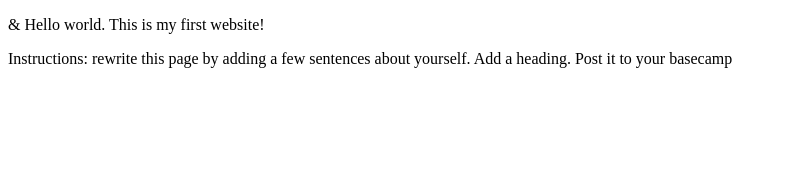
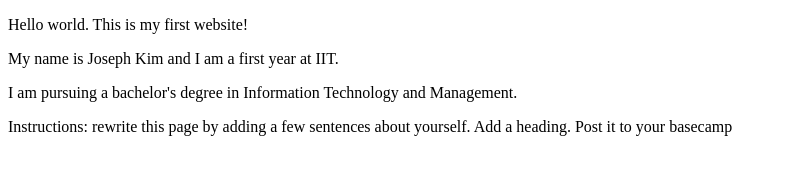
Before and after one commit to zmgkgkt1004/lab1, a plain HTML site: page index.html in a window 1280 px wide. Shown: the whole page, without its empty margins (0-787 px from the left). Drawn offline with Linux system fonts and the light colour scheme.

Commit message:
Update index.html
Add intro, new title

```diff
--- a/index.html
+++ b/index.html
@@ -2,10 +2,13 @@
  <html lang="en">
 <head>
   <meta charset="UTF-8">
-  <title>ITMD-361 Internet Technologies and Web Design</title>
+  <title>About Me</title>
 </head>
 <body>
-  <p>&amp; Hello world. This is my first website!</p>
+  <p>Hello world. This is my first website!</p>
+  <p>My name is Joseph Kim and I am a first year at IIT.</p>
+  <p>I am pursuing a bachelor's degree in Information Technology and Management.</p>
+
   <p>Instructions: rewrite this page by adding a few sentences about yourself. Add a heading. Post it to your basecamp</p>
 </body>
 </html>
```
